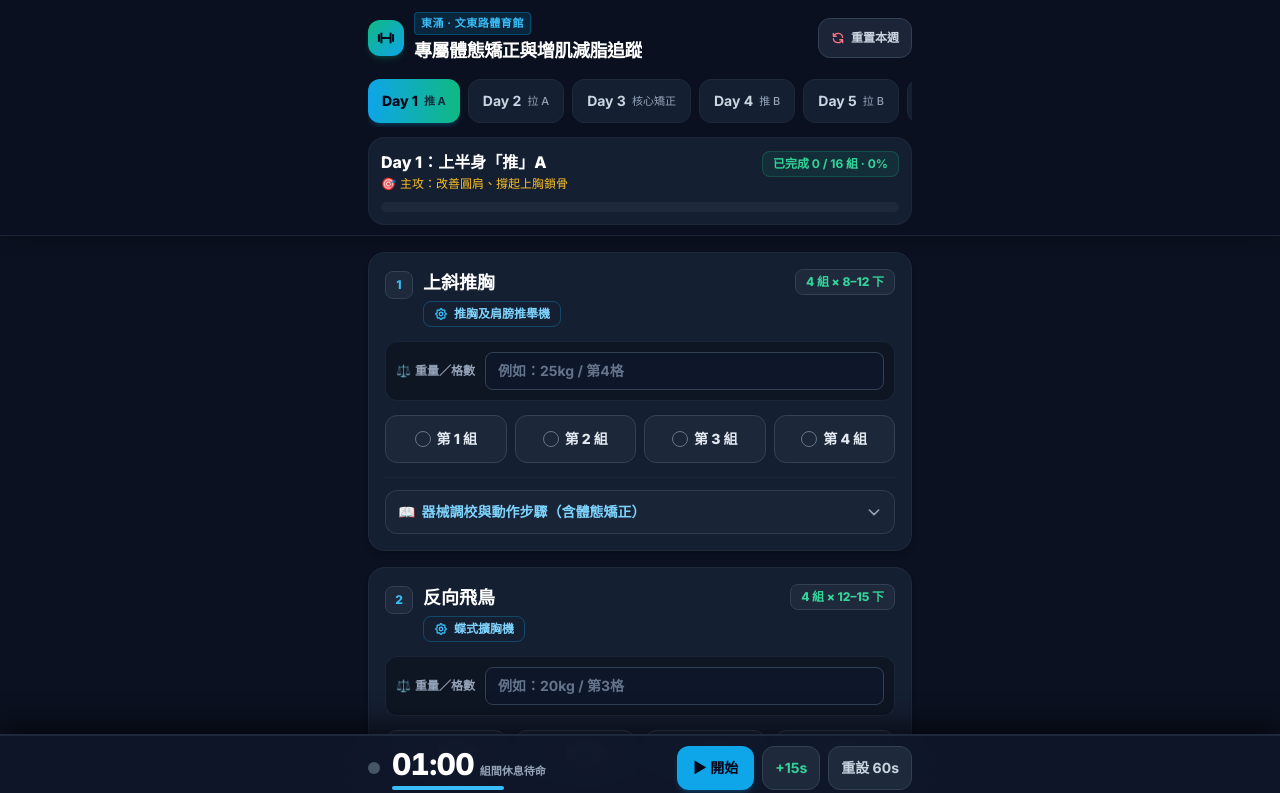
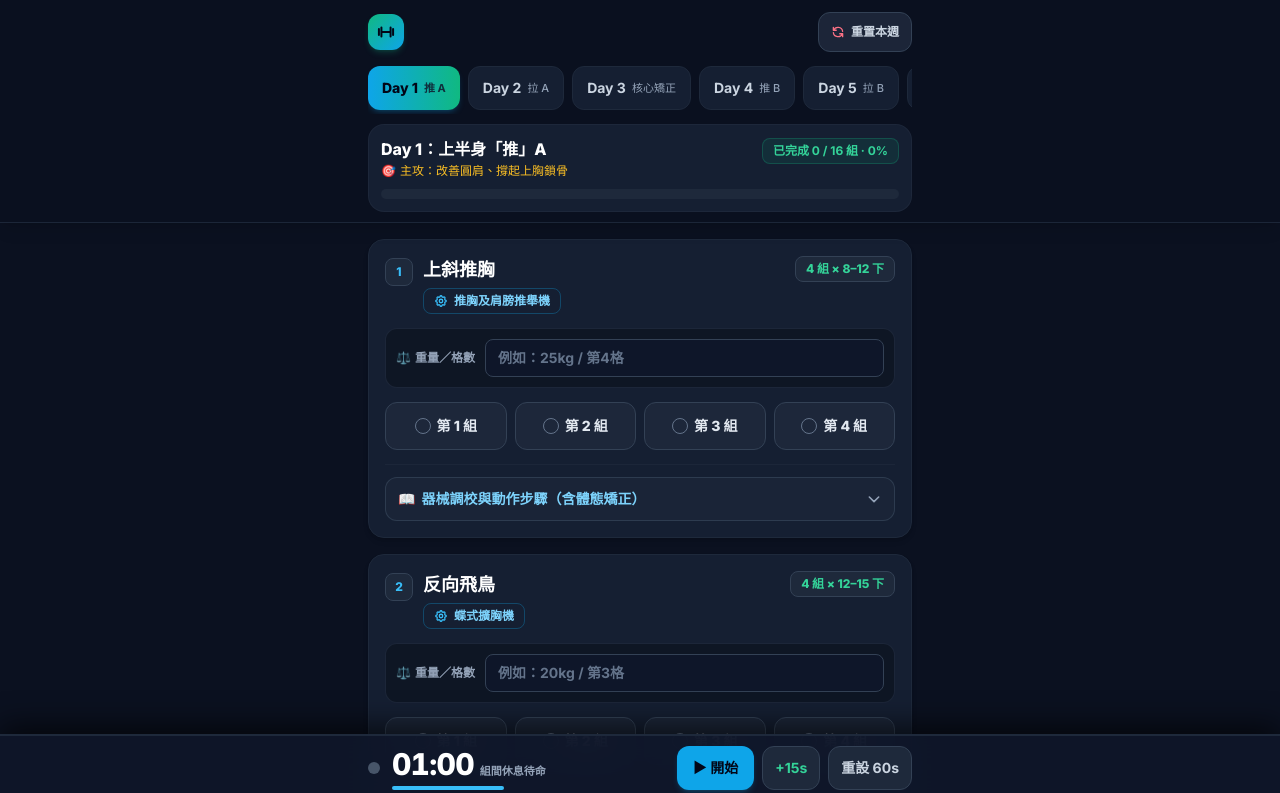
Before and after one commit to awch2000-ai/anon.hk, a plain HTML site: page apps/gym.html in a window 1280 px wide. Shown: the top 793 px of the page. Drawn offline with nearby package versions, Linux system fonts and the light colour scheme.

Commit message:
Update app: 健身追蹤器

```diff
--- a/apps/gym.html
+++ b/apps/gym.html
@@ -3,7 +3,7 @@
 <head>
   <meta charset="UTF-8" />
   <meta name="viewport" content="width=device-width, initial-scale=1.0, maximum-scale=1.0, user-scalable=no" />
-  <title>文東路體育館｜專屬健身追蹤器</title>
+  <title>健身追蹤器</title>
   <!-- 載入 Tailwind CSS -->
   <script src="https://cdn.tailwindcss.com"></script>
   <!-- 載入 Google Fonts (Inter + Noto Sans TC) -->
@@ -90,12 +90,6 @@
             <svg class="w-5 h-5 text-slate-950" fill="none" stroke="currentColor" stroke-width="2.4" viewBox="0 0 24 24">
               <path stroke-linecap="round" stroke-linejoin="round" d="M6.5 6.5v11M17.5 6.5v11M3.5 8.5v7M20.5 8.5v7M6.5 12h11" />
             </svg>
-          </div>
-          <div class="truncate">
-            <div class="flex items-center gap-1.5">
-              <span class="text-[11px] font-bold tracking-wider uppercase px-1.5 py-0.5 rounded bg-sky-500/15 text-sky-400 border border-sky-500/30">東涌 · 文東路體育館</span>
-            </div>
-            <h1 class="text-base sm:text-lg font-extrabold tracking-tight text-white truncate mt-0.5">專屬體態矯正與增肌減脂追蹤</h1>
           </div>
         </div>
 
```
